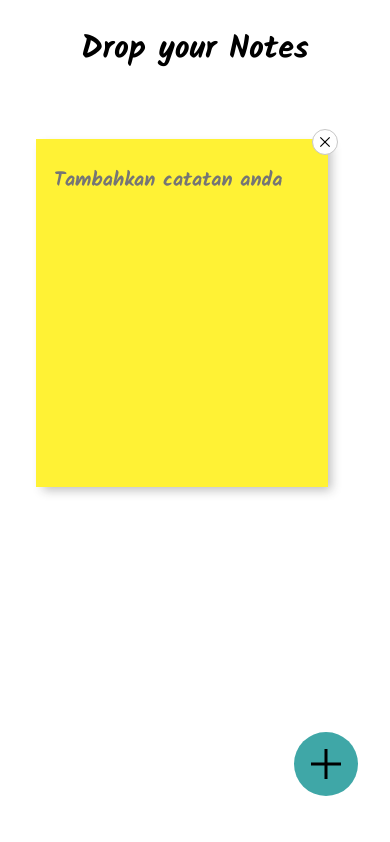
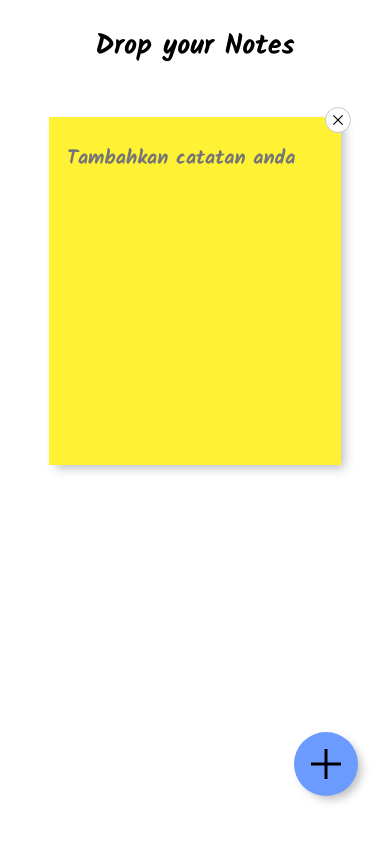
Before and after one commit to reyhanwidyatna/ipb-notes, a Nuxt app: page / in a window 390 px wide. Built offline with nearby package versions, Linux system fonts and the light colour scheme.

Commit message:
fix some styles

```diff
--- a/pages/index.vue
+++ b/pages/index.vue
@@ -142,6 +142,7 @@ body {
   width: 100%;
   height: 100%;
   display: flex;
+  align-items: center;
   gap: 48px;
   vertical-align: middle;
 }
@@ -152,7 +153,8 @@ body {
   display: flex;
   justify-content: center;
   align-items: center;
-  background-color: rgb(63, 167, 167);
+  background-color: rgb(108, 155, 255);
+  box-shadow: 5px 5px 10px -2px rgba(33, 33, 33, 0.3);
   color: white;
   border-radius: 50%;
   font-size: 36px;
@@ -240,4 +242,29 @@ body {
   height: 36px;
   color: white;
 }
+
+@media only screen and (max-width: 768px) {
+  .board {
+    padding: 24px;
+  }
+
+  .board-title {
+    font-size: 28px;
+    font-weight: 600;
+    margin-bottom: 48px;
+  }
+
+  .board-content {
+    width: 100%;
+    height: 100%;
+    display: flex;
+    flex-direction: column;
+    gap: 48px;
+    vertical-align: middle;
+  }
+  .note {
+    height: 300px;
+    padding: 24px 16px;
+  }
+}
 </style>
```
